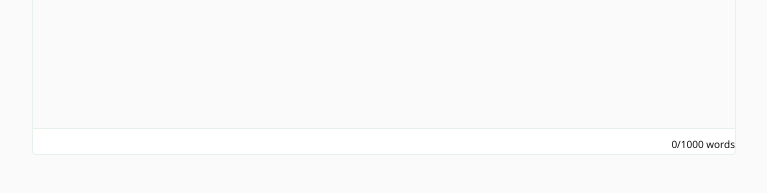
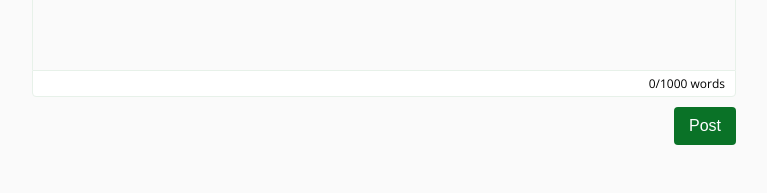
Before and after one commit to ayotidapo/waz-editor, a React (Create React App) app: page / in a window 1280 px wide. Shown: the part 535-728 px from the top of the page, without its empty margins (256-1023 px from the left). Built offline with nearby package versions, Linux system fonts and the light colour scheme.

Commit message:
add post button

```diff
--- a/src/App.tsx
+++ b/src/App.tsx
@@ -10,6 +10,7 @@ import EmbedVideo from './components/EmbedVideo';
 import DraftEditor from './components/Editor';
 
 import './app.css';
+import Button from './components/Button';
 
 
 const App:React.FC = () => {
@@ -109,10 +110,8 @@ const App:React.FC = () => {
 
       </Modal>
       <section className='page-wrapper'>
-
         <div className='container'>
           <div className='top-div'></div>
-
           <div className='_wysiwyg-div'>
             <label className='input-wrapper'>
               <input type='text' className='topic-input input-text'
@@ -136,6 +135,7 @@ const App:React.FC = () => {
           <div className='count-div'>
             0/1000 words
           </div>
+          <Button className='post_btn'>Post</Button>
         </div>
       </section>
     </main>
--- a/src/app.css
+++ b/src/app.css
@@ -7,6 +7,7 @@
   justify-content:center;
   align-items:center;
   height:100%;
+  flex-direction:column;
 }
 
 .container{
@@ -33,12 +34,21 @@
 .count-div{
   height:2.7rem;
   background-color:#fff;
-   border-bottom-left-radius:4px;
+  border-bottom-left-radius:4px;
   border-bottom-right-radius:4px;
   border: 1px solid var(--border-grey);
-  font-size:1rem;
- padding-top:.8rem;
+  font-size:1.2rem;
+  padding-top:.4rem;
   text-align:right;
+  padding-right:1rem;
+}
+
+.button.post_btn{
+  align-self: center;
+  margin-left: auto;
+  background:var(--primary-color);
+  color: #fff;
+  font-weight:lighter;
 }
 
 .input-wrapper{
```
